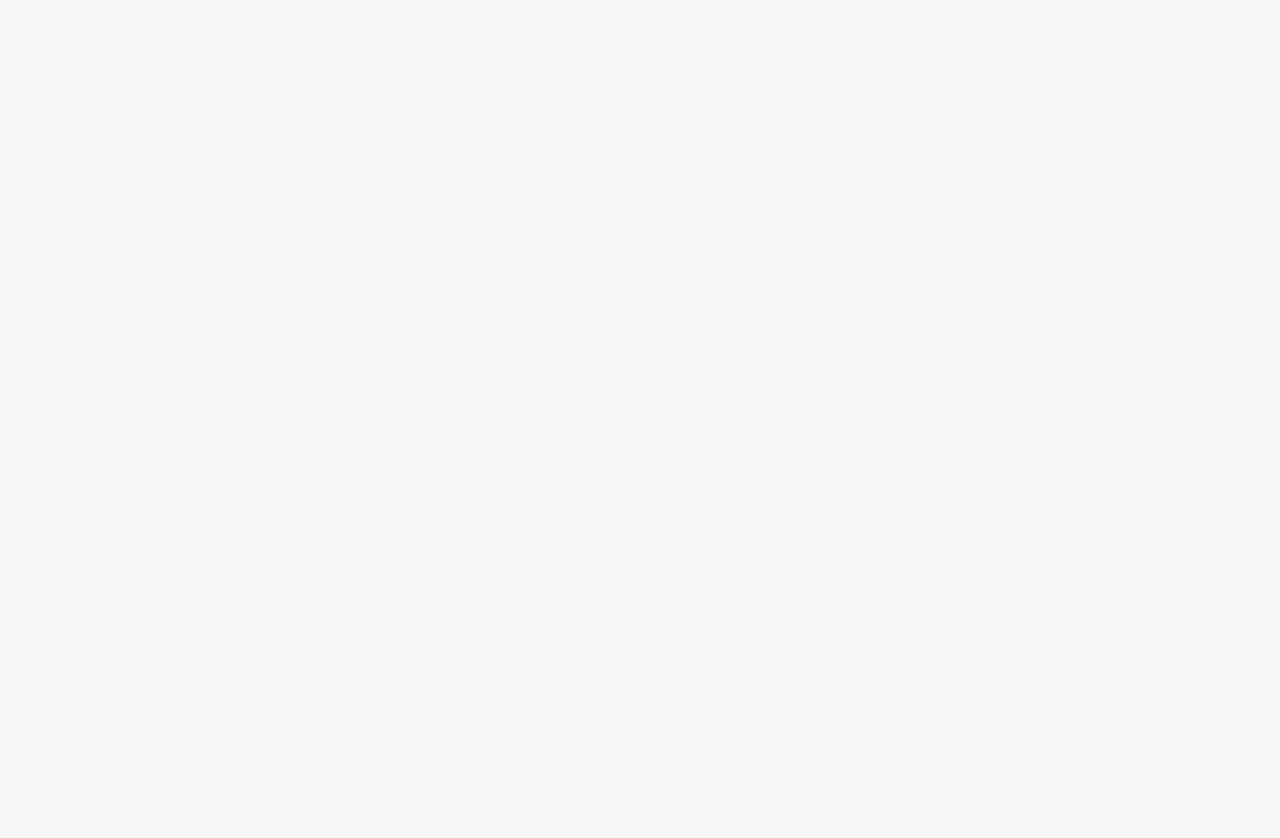
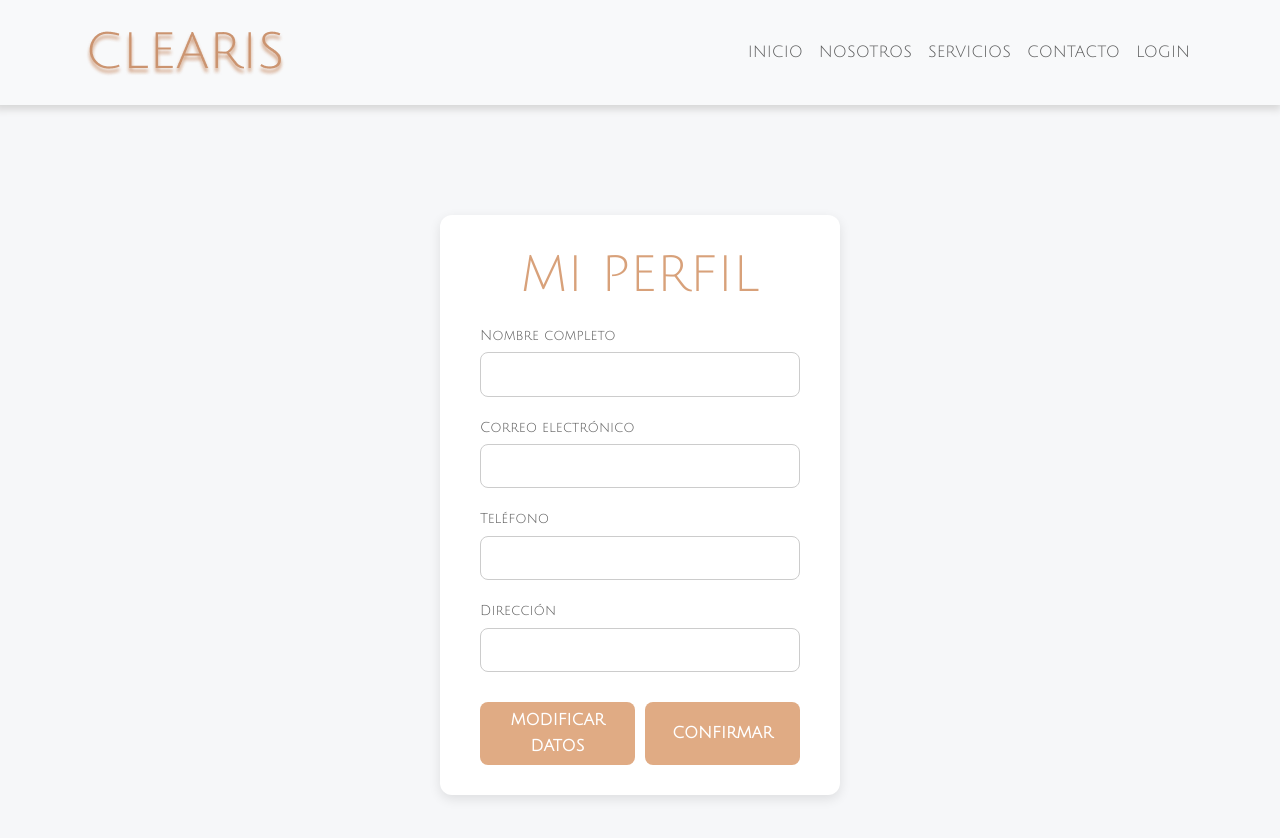
Before and after one commit to Giuul/TPI-2TUP1, a React (Vite) app: page /miPerfil in a window 1280 px wide. Before the commit this address had no page. Shown: the top 838 px of the page. Before the commit the page ends 800 px from the top, so only its background shows below. Built offline with nearby package versions, Linux system fonts and the light colour scheme.

Commit message:
Agrego page miPerfil

```diff
--- a/src/App.jsx
+++ b/src/App.jsx
@@ -10,7 +10,7 @@ import Register from "./pages/Register.jsx"
 import MisTurnos from "./pages/MisTurnos.jsx"
 import Agenda from "./pages/Agenda.jsx"
 import ProgramarTurnos from "./pages/ProgramarTurnos.jsx"
-
+import MiPerfil from "./pages/MiPerfil.jsx"
 
 function App() {
 
@@ -27,6 +27,7 @@ function App() {
         <Route path="/misturnos" element={<MisTurnos />} />
         <Route path="/agenda" element={<Agenda />} />
         <Route path="/programar-turnos" element={<ProgramarTurnos />} />
+        <Route path="/miPerfil" element={<MiPerfil/>}/>
       </Routes>
     </BrowserRouter>
 
--- /dev/null
+++ b/src/components/Profile/Profile.jsx
@@ -0,0 +1,53 @@
+import React, { useState } from 'react'
+import "./profile.css";
+
+const Profile = () => {
+    const [formData,setFormData] = useState({
+        nombre: '',
+        correo:'',
+        telefono: '',
+        direccion:''
+    });
+    const handleChange = (e) => {
+        const { name, value } = e.target;
+        setFormData(prev => ({ ...prev, [name]: value }));
+    };
+
+     const handleModificar = () => {
+    // Lógica para habilitar la edición, si fuera necesario
+    alert("Modo edición activado (esto se puede reemplazar por lógica real)");
+    };
+
+    const handleConfirmar = (e) => {
+       e.preventDefault();
+        // Acá iría la lógica para guardar los datos (ej. API call)
+        console.log('Datos confirmados:', formData);
+        alert("Datos actualizados correctamente");
+    };
+
+  return (
+    <div className="perfil-container">
+      <form className="perfil-form">
+        <h2 className="perfil-titulo">MI PERFIL</h2>
+        <label>Nombre completo</label>
+        <input type="text" name="nombre" value={formData.nombre} onChange={handleChange} />
+
+        <label>Correo electrónico</label>
+        <input type="email" name="correo" value={formData.correo} onChange={handleChange} />
+
+        <label>Teléfono</label>
+        <input type="tel" name="telefono" value={formData.telefono} onChange={handleChange} />
+
+        <label>Dirección</label>
+        <input type="text" name="direccion" value={formData.direccion} onChange={handleChange} />
+
+        <div className="perfil-buttons">
+          <button type="button" onClick={handleModificar}>MODIFICAR DATOS</button>
+          <button type="button" onClick={handleConfirmar}>CONFIRMAR</button>
+        </div>
+      </form>
+    </div>
+  );
+}
+
+export default Profile;
--- /dev/null
+++ b/src/components/Profile/profile.css
@@ -0,0 +1,77 @@
+
+.perfil-container {
+  display: flex;
+  justify-content: center;
+  align-items: center;
+  min-height: 100vh;
+  background-color: #f6f7f9;
+  padding: 20px;
+}
+
+
+.perfil-form {
+  background-color: white;
+  padding: 30px 40px;
+  border-radius: 12px;
+  box-shadow: 0 4px 12px rgba(0, 0, 0, 0.1);
+  width: 100%;
+  max-width: 400px;
+}
+
+
+.perfil-titulo {
+  font-size: 50px;
+  text-align: center;
+  margin-bottom: 20px;
+  color: #d8a17a;
+}
+
+
+.perfil-form label {
+  display: block;
+  margin-bottom: 5px;
+  font-weight: 500;
+  font-size: 14px;
+  color: #555;
+}
+
+
+.perfil-form input {
+  width: 100%;
+  padding: 10px 14px;
+  margin-bottom: 20px;
+  border: 1px solid #ccc;
+  border-radius: 8px;
+  font-size: 14px;
+  outline: none;
+  transition: border-color 0.3s;
+}
+
+.perfil-form input:focus {
+  border-color: #b78d66;
+}
+
+
+.perfil-buttons {
+  display: flex;
+  justify-content: space-between;
+  gap: 10px;
+  margin-top: 10px;
+}
+
+
+.perfil-buttons button {
+  flex: 1px;
+  padding: 6px 8px;
+  background-color: #e0ab84;
+  border: none;
+  color: white;
+  font-weight: bold;
+  border-radius: 8px;
+  cursor: pointer;
+  transition: background-color 0.3s;
+}
+
+.perfil-buttons button:hover {
+  background-color: #d59566;
+}
--- /dev/null
+++ b/src/pages/MiPerfil.jsx
@@ -0,0 +1,14 @@
+import React from 'react'
+import Profile  from '../components/Profile/Profile'
+import ClearisNavbar from '../components/ClearisNavbar/ClearisNavbar'
+
+const MiPerfil = () => {
+  return (
+    <div>
+        <ClearisNavbar/>
+        <Profile/>
+    </div>
+  );
+};
+
+export default MiPerfil;
```
